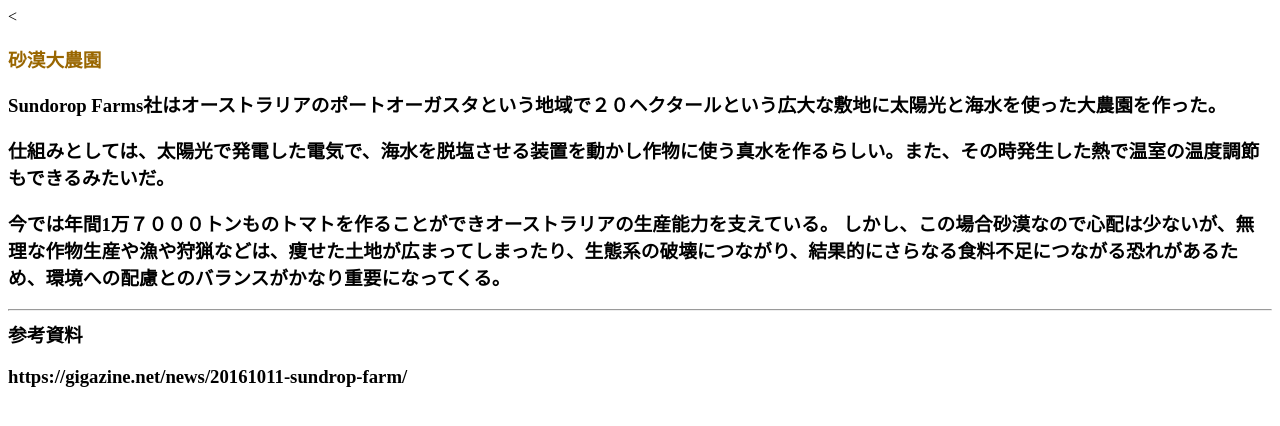
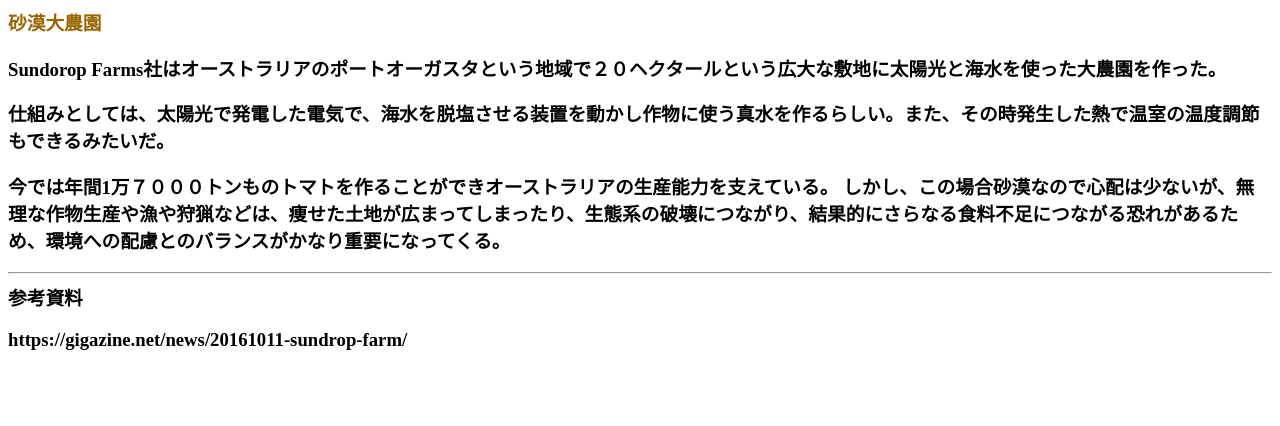
Before and after one commit to myuseru2013/myuseru2013.github.io, a plain HTML site: page sabaku.html in a window 1280 px wide. Drawn offline with Linux system fonts and the light colour scheme.

Commit message:
Update sabaku.html

```diff
--- a/sabaku.html
+++ b/sabaku.html
@@ -1,6 +1,6 @@
 <html>
 <head><title>砂漠大農園について</title></head>
-<<body><h3><font color="#996600">砂漠大農園</font><p>
+<body><h3><font color="#996600">砂漠大農園</font><p>
 Sundorop Farms社はオーストラリアのポートオーガスタという地域で２０ヘクタールという広大な敷地に太陽光と海水を使った大農園を作った。<p>
 仕組みとしては、太陽光で発電した電気で、海水を脱塩させる装置を動かし作物に使う真水を作るらしい。また、その時発生した熱で温室の温度調節もできるみたいだ。<p>
 今では年間1万７０００トンものトマトを作ることができオーストラリアの生産能力を支えている。
```
